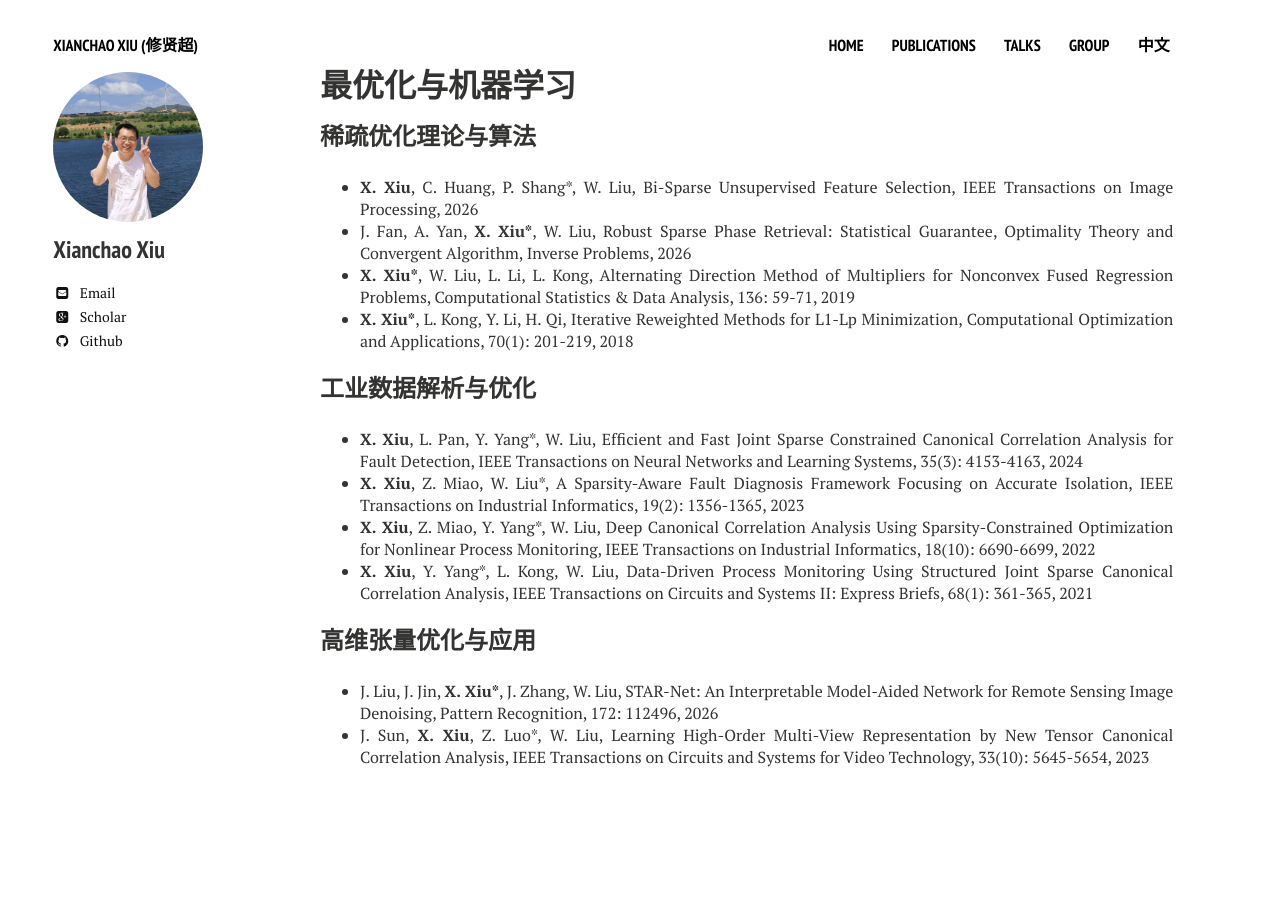
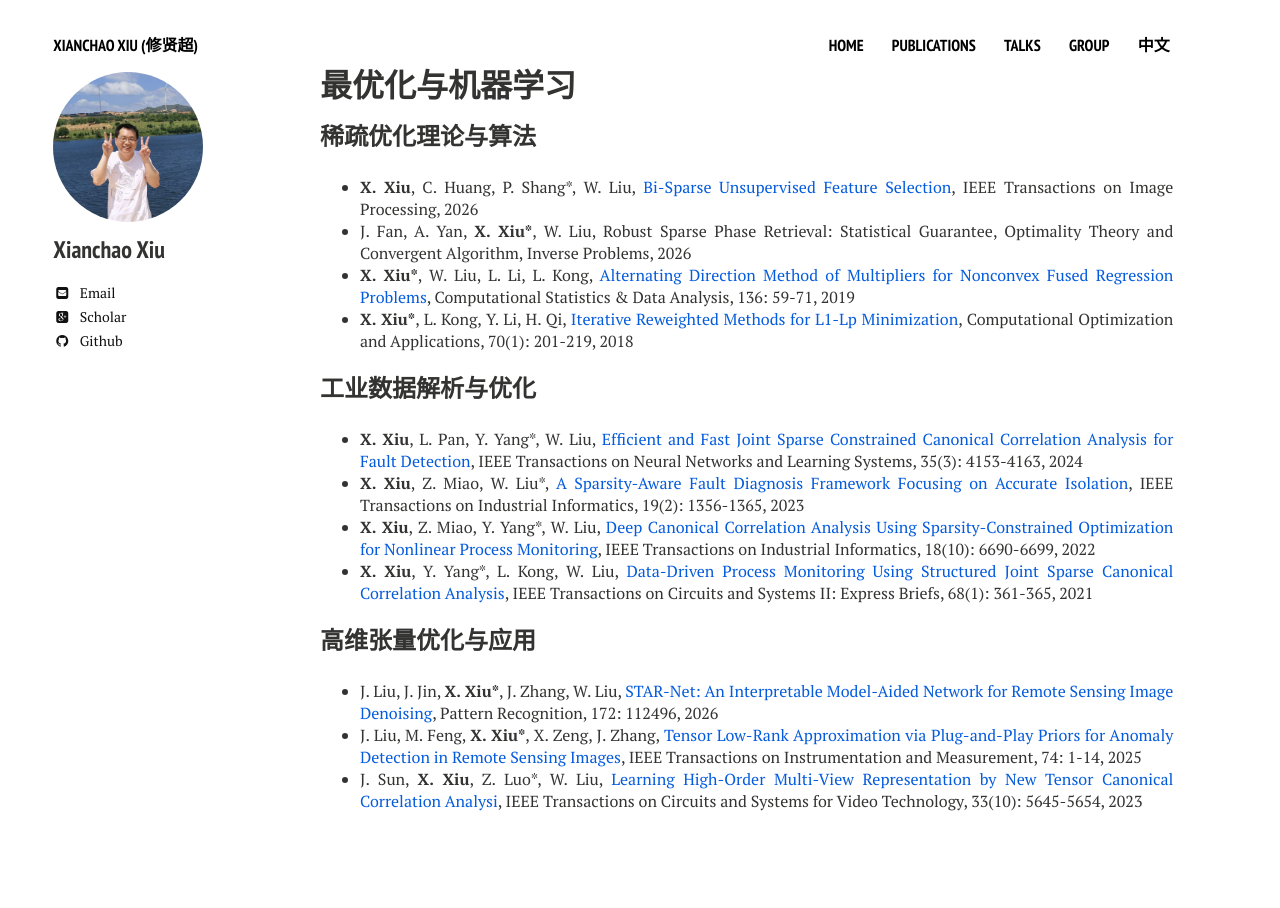
Before and after one commit to xianchaoxiu/xianchaoxiu.github.io, a Jekyll site: the page built from chinese/research/OPT/index.md, in a window 1280 px wide. Built offline with Jekyll 4.4.1, drawn with Linux system fonts in a browser that asks for light colours; nearby versions of some CDN libraries.

Commit message:
Update index.md

```diff
--- a/chinese/research/OPT/index.md
+++ b/chinese/research/OPT/index.md
@@ -8,21 +8,22 @@ share: false
 
 ### 稀疏优化理论与算法
 
-* <b>X. Xiu</b>, C. Huang, P. Shang*, W. Liu, Bi-Sparse Unsupervised Feature Selection, IEEE Transactions on Image Processing, 2026  <br>
+* <b>X. Xiu</b>, C. Huang, P. Shang*, W. Liu, <a href="https://ieeexplore.ieee.org/document/11207158" class="textlink" target="_blank">Bi-Sparse Unsupervised Feature Selection</a>, IEEE Transactions on Image Processing, 2026  <br>
 * J. Fan, A. Yan, <b>X. Xiu*</b>, W. Liu, Robust Sparse Phase Retrieval: Statistical Guarantee, Optimality Theory and Convergent Algorithm, Inverse Problems, 2026 <br>
-* <b>X. Xiu*</b>, W. Liu, L. Li, L. Kong, Alternating Direction Method of Multipliers for Nonconvex Fused Regression Problems, Computational Statistics & Data Analysis, 136: 59-71, 2019 <br>
-* <b>X. Xiu*</b>, L. Kong, Y. Li, H. Qi, Iterative Reweighted Methods for L1-Lp Minimization, Computational Optimization and Applications, 70(1): 201-219, 2018 <br>
+* <b>X. Xiu*</b>, W. Liu, L. Li, L. Kong, <a href="https://doi.org/10.1016/j.csda.2019.01.002" class="textlink" target="_blank">Alternating Direction Method of Multipliers for Nonconvex Fused Regression Problems</a>, Computational Statistics & Data Analysis, 136: 59-71, 2019 <br>
+* <b>X. Xiu*</b>, L. Kong, Y. Li, H. Qi, <a href="https://doi.org/10.1007/s10589-017-9977-7" class="textlink" target="_blank">Iterative Reweighted Methods for L1-Lp Minimization</a>, Computational Optimization and Applications, 70(1): 201-219, 2018 <br>
 
 
 ### 工业数据解析与优化
 
-* <b>X. Xiu</b>, L. Pan, Y. Yang*, W. Liu, Efficient and Fast Joint Sparse Constrained Canonical Correlation Analysis for Fault Detection, IEEE Transactions on Neural Networks and Learning Systems, 35(3): 4153-4163, 2024 <br>
-* <b>X. Xiu</b>, Z. Miao, W. Liu*, A Sparsity-Aware Fault Diagnosis Framework Focusing on Accurate Isolation, IEEE Transactions on Industrial Informatics, 19(2): 1356-1365, 2023 <br>
-* <b>X. Xiu</b>, Z. Miao, Y. Yang*, W. Liu, Deep Canonical Correlation Analysis Using Sparsity-Constrained Optimization for Nonlinear Process Monitoring, IEEE Transactions on Industrial Informatics, 18(10): 6690-6699, 2022 <br>
-* <b>X. Xiu</b>, Y. Yang*, L. Kong, W. Liu, Data-Driven Process Monitoring Using Structured Joint Sparse Canonical Correlation Analysis, IEEE Transactions on Circuits and Systems II: Express Briefs, 68(1): 361-365, 2021 <br>
+* <b>X. Xiu</b>, L. Pan, Y. Yang*, W. Liu, <a href="https://doi.org/10.1109/TNNLS.2022.3201881" class="textlink" target="_blank">Efficient and Fast Joint Sparse Constrained Canonical Correlation Analysis for Fault Detection</a>, IEEE Transactions on Neural Networks and Learning Systems, 35(3): 4153-4163, 2024  <br>
+* <b>X. Xiu</b>, Z. Miao, W. Liu*, <a href="https://doi.org/10.1109/TII.2022.3180070" class="textlink" target="_blank">A Sparsity-Aware Fault Diagnosis Framework Focusing on Accurate Isolation</a>, IEEE Transactions on Industrial Informatics, 19(2): 1356-1365, 2023 <br>
+* <b>X. Xiu</b>, Z. Miao, Y. Yang*, W. Liu, <a href="https://doi.org/10.1109/TII.2021.3121770" class="textlink" target="_blank">Deep Canonical Correlation Analysis Using Sparsity-Constrained Optimization for Nonlinear Process Monitoring</a>, IEEE Transactions on Industrial Informatics, 18(10): 6690-6699, 2022 <br>
+* <b>X. Xiu</b>, Y. Yang*, L. Kong, W. Liu, <a href="https://doi.org/10.1109/TCSII.2020.2988054" class="textlink" target="_blank">Data-Driven Process Monitoring Using Structured Joint Sparse Canonical Correlation Analysis</a>, IEEE Transactions on Circuits and Systems II: Express Briefs, 68(1): 361-365, 2021 <br>
 
 
 ### 高维张量优化与应用
 
-* J. Liu, J. Jin, <b>X. Xiu*</b>, J. Zhang, W. Liu, STAR-Net: An Interpretable Model-Aided Network for Remote Sensing Image Denoising, Pattern Recognition, 172: 112496, 2026 <br>
-* J. Sun, <b>X. Xiu</b>, Z. Luo*, W. Liu, Learning High-Order Multi-View Representation by New Tensor Canonical Correlation Analysis, IEEE Transactions on Circuits and Systems for Video Technology, 33(10): 5645-5654, 2023 <br>
+* J. Liu, J. Jin, <b>X. Xiu*</b>, J. Zhang, W. Liu, <a href="https://doi.org/10.1016/j.patcog.2025.112496" class="textlink" target="_blank">STAR-Net: An Interpretable Model-Aided Network for Remote Sensing Image Denoising</a>, Pattern Recognition, 172: 112496, 2026  <br>
+* J. Liu, M. Feng, <b>X. Xiu*</b>, X. Zeng, J. Zhang, <a href="https://ieeexplore.ieee.org/document/10935754" class="textlink" target="_blank">Tensor Low-Rank Approximation via Plug-and-Play Priors for Anomaly Detection in Remote Sensing Images</a>, IEEE Transactions on Instrumentation and Measurement, 74: 1-14, 2025  <br>
+* J. Sun, <b>X. Xiu</b>, Z. Luo*, W. Liu, <a href="https://ieeexplore.ieee.org/document/10091146" class="textlink" target="_blank">Learning High-Order Multi-View Representation by New Tensor Canonical Correlation Analysi</a>, IEEE Transactions on Circuits and Systems for Video Technology, 33(10): 5645-5654, 2023 <br>
```
